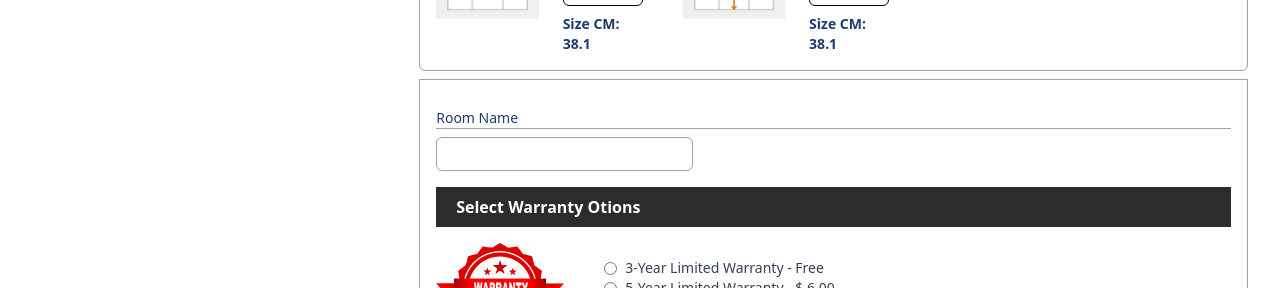
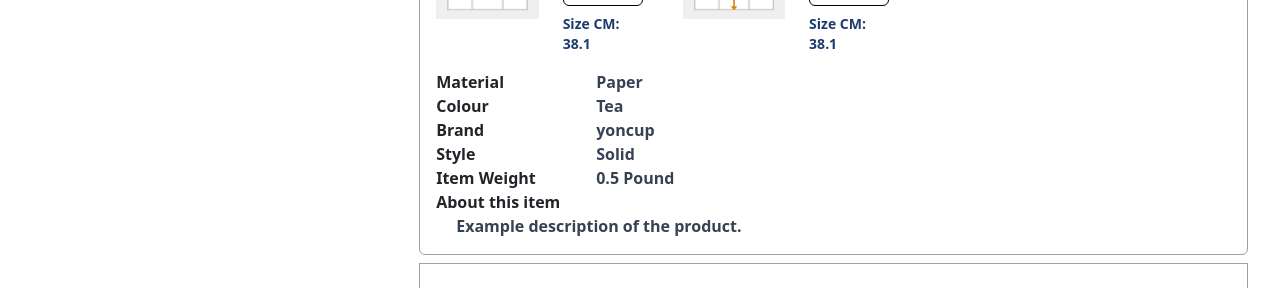
Before and after one commit to RobiulIslam08/litblinds, a React (Vite) app: page /all-product-singlepage in a window 1280 px wide. Shown: the part 784-1072 px from the top of the page. Built offline with nearby package versions, Linux system fonts and the light colour scheme.

Commit message:
product section design

```diff
--- a/src/pages/ALLProductSinglePage.jsx
+++ b/src/pages/ALLProductSinglePage.jsx
@@ -113,6 +113,7 @@ const ALLProductSinglePage = () => {
 							</div>
 							<p className='text-primary font-semibold'>Delivery in Canada 7-14 days</p>
 							{/* Enter Measurements */}
+							<div>
 								<p className='text-primary text-base mt-1 lg:mt-2 font-semibold'>Size: <span className='font-bold text-black'>15"X15"</span></p>
 								<hr className='text-gray-400 ' />
 								<p className='font-bold transition ease-in-out hover:text-blue-600 mt-3 lg:mt-4 cursor-pointer duration-300'>Custom Size</p>
@@ -193,6 +194,34 @@ const ALLProductSinglePage = () => {
 									</div>
 								</div>
 							</div>
+							{/* product description */}
+							<div className='mt-3 lg:mt-4'>
+								<div className='flex items-center'>
+									<p className='w-[130px] lg:w-[160px] text-base font-bold text-[#212529]'>Material</p>
+									<p className='font-semibold text-gray-700'>Paper</p>
+								</div>
+								<div className='flex items-center'>
+									<p className='w-[130px] lg:w-[160px] text-base font-bold text-[#212529]'>Colour</p>
+									<p className='font-semibold text-gray-700'>Tea</p>
+								</div>
+								<div className='flex items-center'>
+									<p className='w-[130px] lg:w-[160px] text-base font-bold text-[#212529]'>Brand</p>
+									<p className='font-semibold text-gray-700'>yoncup</p>
+								</div>
+								<div className='flex items-center'>
+									<p className='w-[130px] lg:w-[160px] text-base font-bold text-[#212529]'>Style</p>
+									<p className='font-semibold text-gray-700'>Solid</p>
+								</div>
+								<div className='flex items-center'>
+									<p className='w-[130px] lg:w-[160px] text-base font-bold text-[#212529]'>Item Weight</p>
+									<p className='font-semibold text-gray-700'>0.5 Pound</p>
+								</div>
+								<p className='text-base font-bold text-[#212529]'>About this item</p>
+								<p  className='font-semibold text-gray-700 ml-3 lg:ml-5'>Example description of the product.</p>
+
+
+							</div>
+						</div>
 						{/* price for this */}
 						<div className='w-full lg:w-[40%]'>
 							<div className='bg-[#d4d4d4] p-4 rounded-md'>
```
Lines whose indentation alone changed are shown as unchanged.
